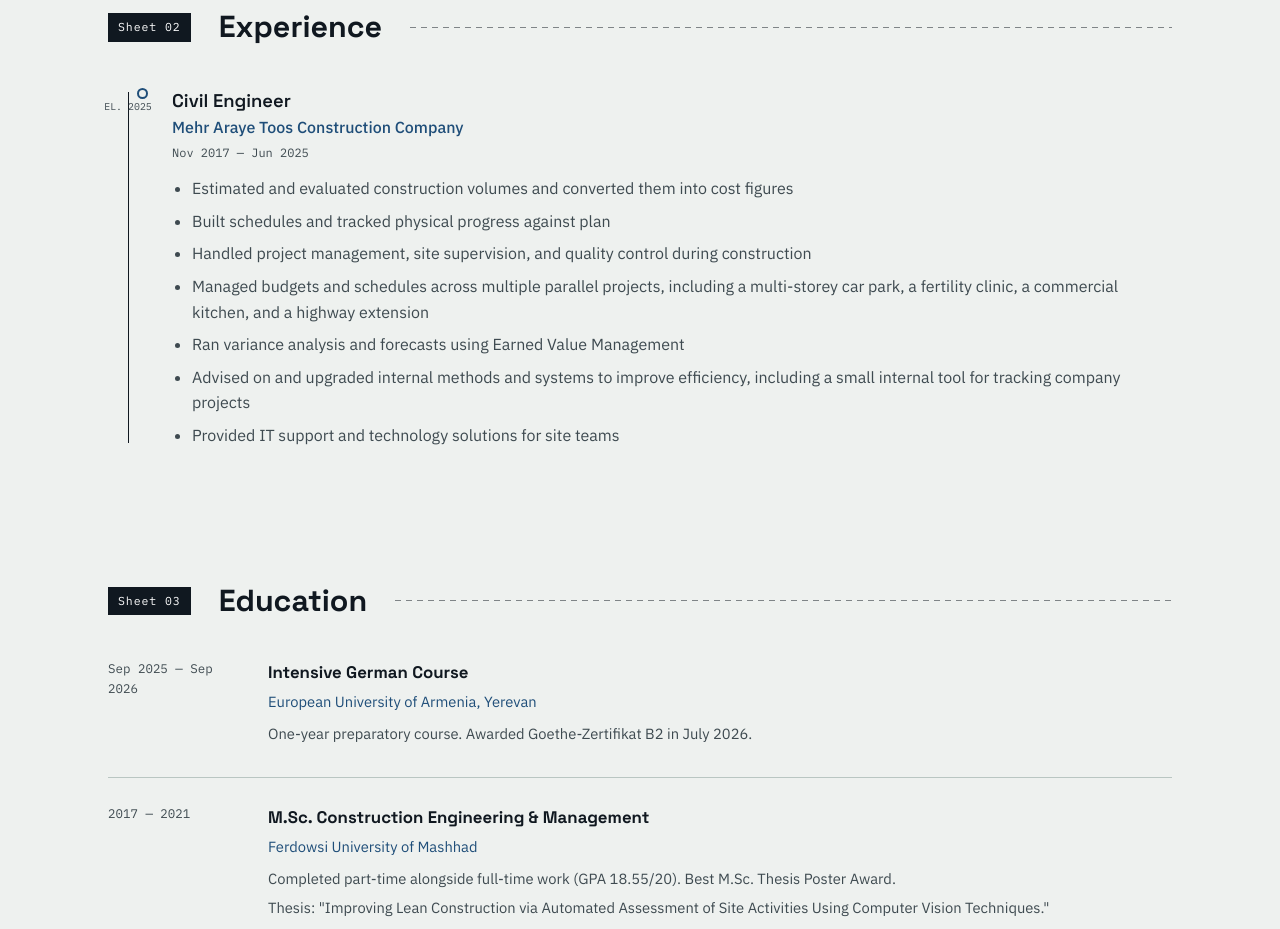
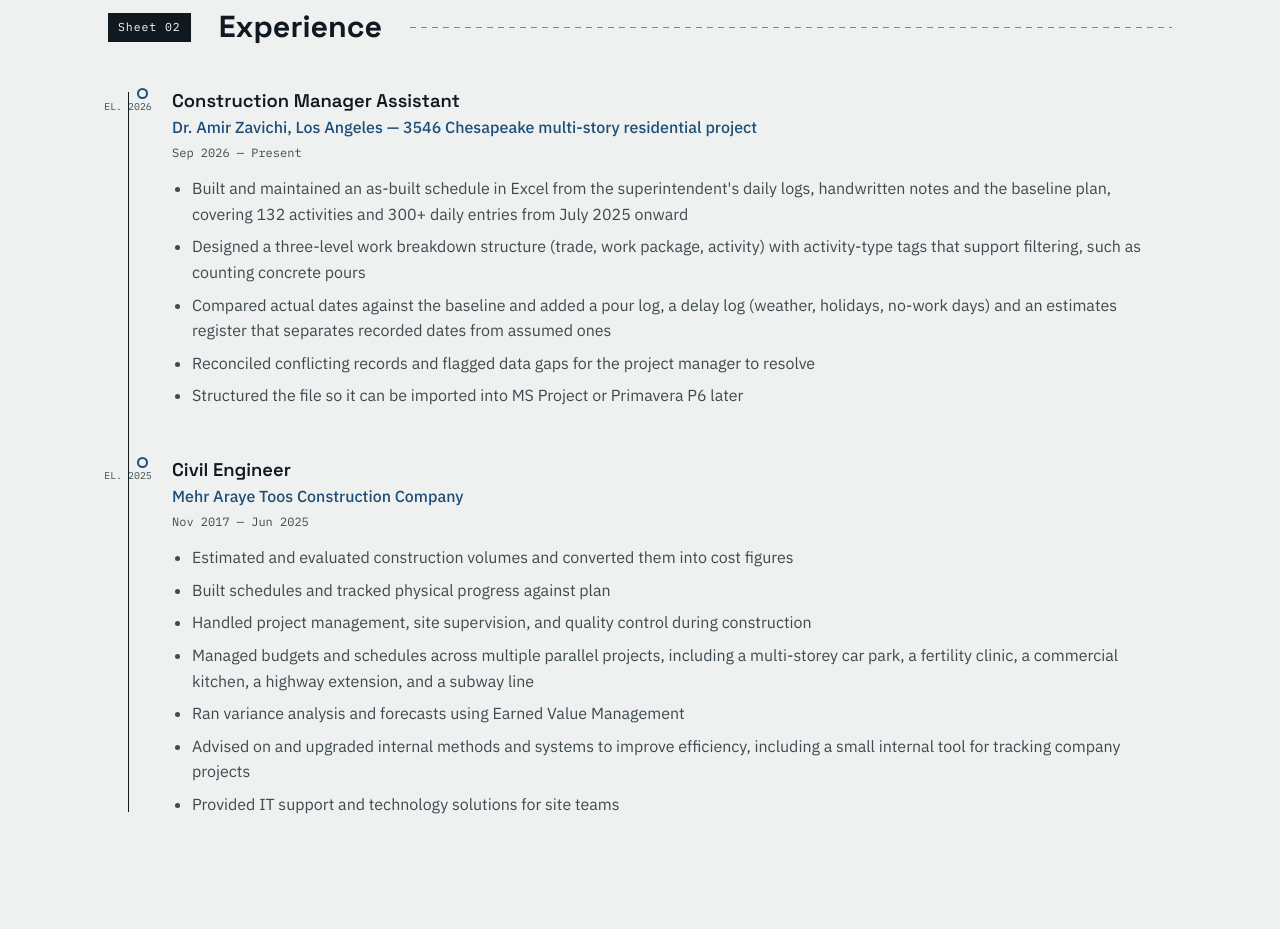
Before and after one commit to Ali-Nabizadeh/Ali-Nabizadeh.github.io, a plain HTML site: page index.html in a window 1280 px wide. Shown: the part 1332-2261 px from the top of the page. Drawn offline with Linux system fonts and the light colour scheme.

Commit message:
Add files via upload

```diff
--- a/index.html
+++ b/index.html
@@ -721,6 +721,23 @@
         <div class="tl-item">
           <div class="tl-node">
             <div class="dot"></div>
+            <span class="tl-tick">EL. 2026</span>
+          </div>
+          <div class="tl-role">Construction Manager Assistant</div>
+          <div class="tl-company">Dr. Amir Zavichi, Los Angeles — 3546 Chesapeake multi-story residential project</div>
+          <span class="tl-dates">Sep 2026 — Present</span>
+          <ul>
+            <li>Built and maintained an as-built schedule in Excel from the superintendent's daily logs, handwritten notes and the baseline plan, covering 132 activities and 300+ daily entries from July 2025 onward</li>
+            <li>Designed a three-level work breakdown structure (trade, work package, activity) with activity-type tags that support filtering, such as counting concrete pours</li>
+            <li>Compared actual dates against the baseline and added a pour log, a delay log (weather, holidays, no-work days) and an estimates register that separates recorded dates from assumed ones</li>
+            <li>Reconciled conflicting records and flagged data gaps for the project manager to resolve</li>
+            <li>Structured the file so it can be imported into MS Project or Primavera P6 later</li>
+          </ul>
+        </div>
+
+        <div class="tl-item">
+          <div class="tl-node">
+            <div class="dot"></div>
             <span class="tl-tick">EL. 2025</span>
           </div>
           <div class="tl-role">Civil Engineer</div>
@@ -730,7 +747,7 @@
             <li>Estimated and evaluated construction volumes and converted them into cost figures</li>
             <li>Built schedules and tracked physical progress against plan</li>
             <li>Handled project management, site supervision, and quality control during construction</li>
-            <li>Managed budgets and schedules across multiple parallel projects, including a multi-storey car park, a fertility clinic, a commercial kitchen, and a highway extension</li>
+            <li>Managed budgets and schedules across multiple parallel projects, including a multi-storey car park, a fertility clinic, a commercial kitchen, a highway extension, and a subway line</li>
             <li>Ran variance analysis and forecasts using Earned Value Management</li>
             <li>Advised on and upgraded internal methods and systems to improve efficiency, including a small internal tool for tracking company projects</li>
             <li>Provided IT support and technology solutions for site teams</li>
@@ -797,11 +814,11 @@
         <tbody>
           <tr>
             <td>Software &amp; tools</td>
-            <td>Excel (advanced), Python, SQL, MS Project, AutoCAD / BIM / Revit</td>
+            <td>Excel (advanced), Primavera P6, Power BI, Python, SQL, MS Project, AutoCAD / BIM / Revit</td>
           </tr>
           <tr>
             <td>Methods</td>
-            <td>Earned Value Management, KPI &amp; metrics reporting, forecasting &amp; variance analysis, ANN / CNN (machine learning), simulation modeling (AnyLogic)</td>
+            <td>Earned Value Management, as-built scheduling &amp; work breakdown structures, delay &amp; pour logging, KPI &amp; metrics reporting, forecasting &amp; variance analysis, ANN / CNN (machine learning), simulation modeling (AnyLogic)</td>
           </tr>
           <tr>
             <td>Management</td>
```
